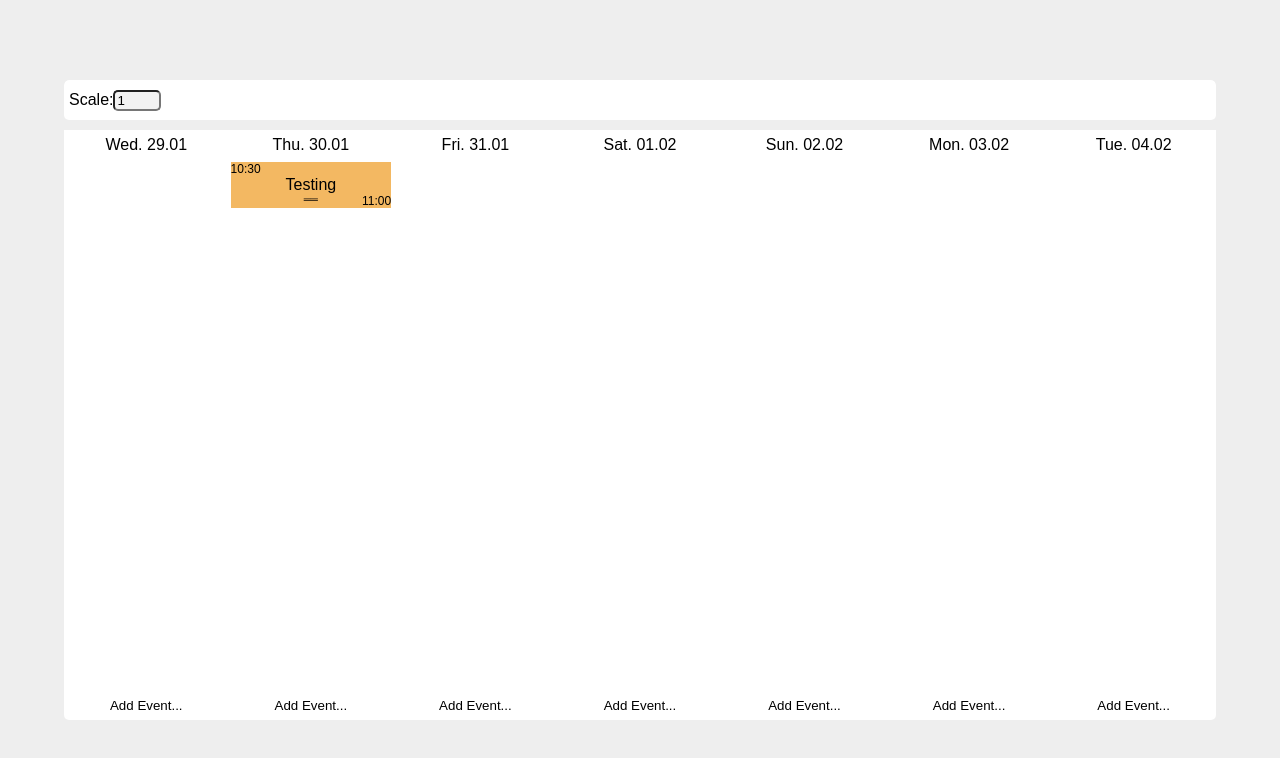
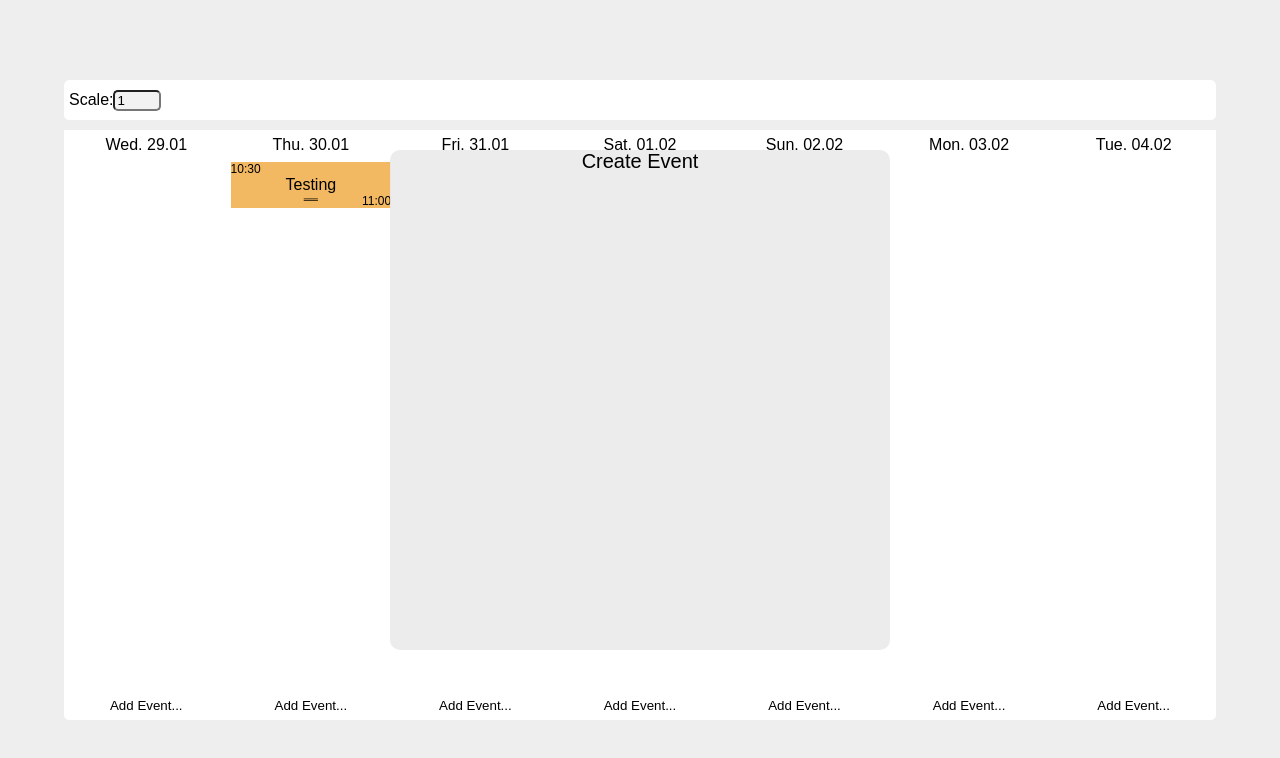
Before and after one commit to ILikeMice/SchedulePlanner, a plain HTML site: page index.html in a window 1280 px wide. Drawn offline with Linux system fonts and the light colour scheme.

Commit message:
started event creation popup

```diff
--- a/index.html
+++ b/index.html
@@ -91,7 +91,12 @@
             </div>
         </div>
     </div>
+    <div class="eventpopup">
+        <span class="popuptitle">Create Event</span>
+        <div class="popupcontent">
 
+        </div>
+    </div>
 </body>
 <script src="script.js"></script>
 </html>
--- a/script.js
+++ b/script.js
@@ -261,10 +261,13 @@ function addevent(id) {
     let startspan = document.createElement("span")
     startspan.className = "timespan"
 
-    let startmins = data[id][Object.keys(data[id]).length]["end"]
+    let startmins = data[id][Object.keys(data[id]).length]["start"] + (data[id][Object.keys(data[id]).length]["end"] - data[id][Object.keys(data[id]).length]["start"])/2
     let endmins = 1440
 
-    data[id]
+    data[id][Object.keys(data[id]).length]["end"] = startmins
+    data[id][Object.keys(data[id]).length + 1] = {
+        "start": startmins,
+        "end": endmins
+    }
 
-    daydiv.appendChild(eventdiv)
 }
--- a/style.css
+++ b/style.css
@@ -195,3 +195,32 @@ html, body { height: 100%; margin: 0; font-family: Arial, Helvetica, sans-serif;
     background-color: #f2f2f2;
     border-radius: 5px;
 }
+
+.eventpopup {
+    position: absolute;
+
+    aspect-ratio: 1/1;
+
+    width: 500px;
+
+    background-color: black;
+
+    left: 50%;
+    top: 50%;
+
+    transform: translate(-50%, -50%);
+
+
+    border-radius: 10px;
+
+    background-color: rgba(234, 234, 234, 0.9);
+}
+
+.popuptitle {
+    width: 100%;
+
+    display: flex;
+    justify-content: center;
+
+    font-size: 20px;
+}
```
